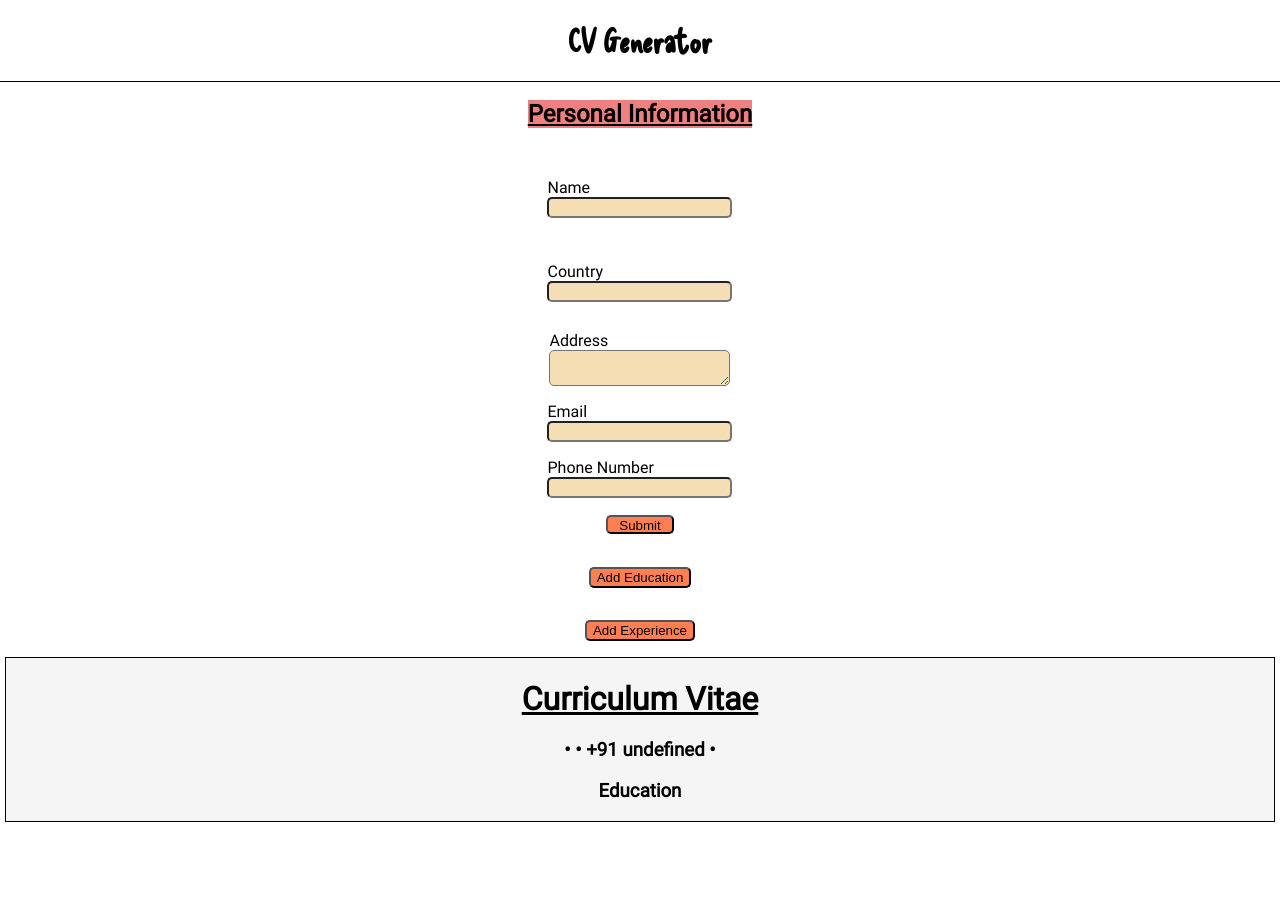
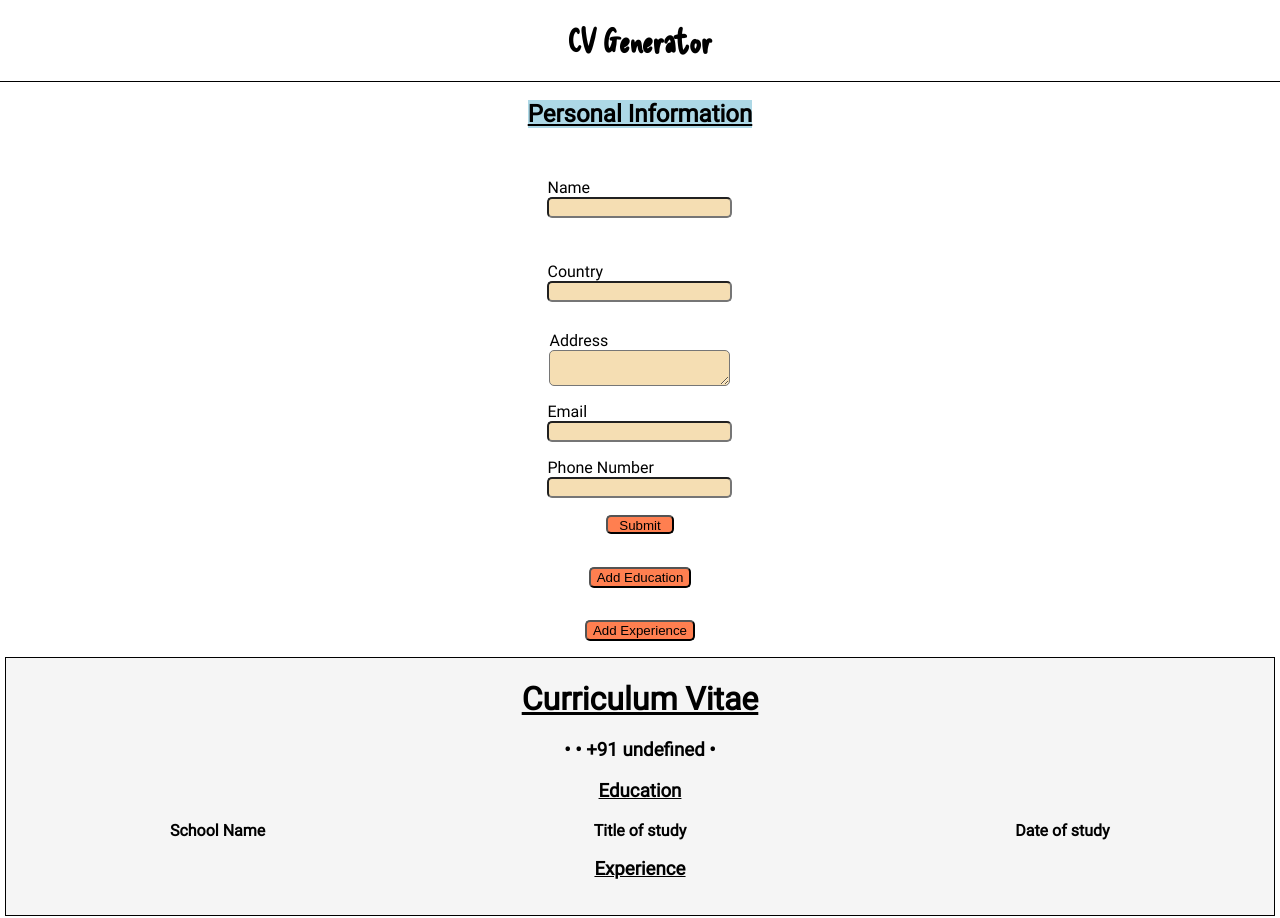
Before and after one commit to Adithya-why/CVapp, a React (Create React App) app in the folder cv-project/: page / in a window 1280 px wide. Shown: the top 918 px of the page. Before the commit the page ends 822 px from the top, so only its background shows below. Built offline with nearby package versions, Linux system fonts and the light colour scheme.

Commit message:
completed

```diff
--- a/cv-project/package.json
+++ b/cv-project/package.json
@@ -6,6 +6,8 @@
     "@testing-library/jest-dom": "^5.16.5",
     "@testing-library/react": "^13.4.0",
     "@testing-library/user-event": "^13.5.0",
+    "html2canvas": "^1.4.1",
+    "jspdf": "^2.5.1",
     "react": "^18.2.0",
     "react-dom": "^18.2.0",
     "react-scripts": "5.0.1",
--- a/cv-project/public/index.html
+++ b/cv-project/public/index.html
@@ -15,6 +15,9 @@
       user's mobile device or desktop. See https://developers.google.com/web/fundamentals/web-app-manifest/
     -->
     <link rel="manifest" href="%PUBLIC_URL%/manifest.json" />
+
+
+
     <!--
       Notice the use of %PUBLIC_URL% in the tags above.
       It will be replaced with the URL of the `public` folder during the build.
--- a/cv-project/src/CvInfo.js
+++ b/cv-project/src/CvInfo.js
@@ -41,11 +41,21 @@ class CvInfo extends React.Component{
             if(obj){
             eres.push(
             <div>
-                            <div key={uuidv4()}>{obj['cm']}</div>
-                            <div key={uuidv4()}>{obj['tt']}</div>
-                            <div key={uuidv4()}>{obj['res']}</div>
-                            <div key={uuidv4()}>{obj['dow']}</div>
-            </div>
+                            <li>
+                                <div key={uuidv4()} className="cnimp">{obj['cm']}</div>
+                            </li>
+                            <li>
+                                <div key={uuidv4()}>{obj['tt']}</div>
+                            </li>
+                            <li>
+                                <div key={uuidv4()}>{obj['res']}</div>
+                            </li>
+                            <li>
+                                <div key={uuidv4()}>{obj['dow']}</div>
+
+                            </li>
+
+                        </div>
             );
             }
         }
@@ -56,7 +66,7 @@ class CvInfo extends React.Component{
 
 
         return(
-            <div className="cv">
+            <div className="cv" id="cv">
 
                 <h1>Curriculum Vitae</h1>
             <div className="pd">
@@ -67,9 +77,11 @@ class CvInfo extends React.Component{
             </div>
 
 
-            <h3>Education</h3>
+            <h3 className="eduh">Education</h3>
             <div className="cedu">
-
+                <div className="edut">School Name</div>
+                <div className="edut">Title of study</div>
+                <div className="edut">Date of study</div>
 
                 {
                 res.map((edu)=>{
@@ -77,8 +89,15 @@ class CvInfo extends React.Component{
                 })}
 
             </div>
+            <h3 className="eduh">Experience</h3>
+            <div className="expc">
 
-            <div className="exp">{eres}</div>
+
+            {
+                eres.map((ere)=>{
+                    return <div className="expJobs"><ul>{ere}</ul></div>;
+                })}
+            </div>
             </div>
         )
     }
--- a/cv-project/src/styles/app.css
+++ b/cv-project/src/styles/app.css
@@ -89,7 +89,7 @@ div.bar{
 
 .ginfo>h2{
     text-decoration: underline;
-    background-color: lightcoral;
+    background-color: lightblue;
 }
 
 
@@ -120,6 +120,8 @@ button{
     border: 1px solid black;
 
     background-color: whitesmoke;
+    margin-bottom: 0.5rem;
+    padding-bottom: 1rem;
 }
 
 
@@ -134,3 +136,51 @@ button{
     grid-template-columns: repeat(3,1fr);
     row-gap: 2rem;
 }
+
+
+.eduh{
+    text-decoration: underline;
+}
+
+.edut{
+    font-weight: bold;
+}
+
+
+.expc{
+display: flex;
+flex-direction: column;
+align-items: flex-start;
+justify-content: center;
+}
+
+
+.expJobs{
+    display: flex;
+
+}
+
+
+.cnimp{
+    font-size: 1.3rem;
+
+}
+
+
+
+body::-webkit-scrollbar {
+    width: 6px;               /* width of the entire scrollbar */
+  }
+
+
+  body::-webkit-scrollbar-track {
+    background: whitesmoke;        /* color of the tracking area */
+  }
+
+
+
+  body::-webkit-scrollbar-thumb {
+    background-color: white;    /* color of the scroll thumb */
+    border-radius: 20px;       /* roundness of the scroll thumb */
+    border: 3px solid black;  /* creates padding around scroll thumb */
+  }
```
Also changed, not shown: cv-project/src/App.js (+10 -0 lines), 1 other file (tests, documents, lock files or other folders).
